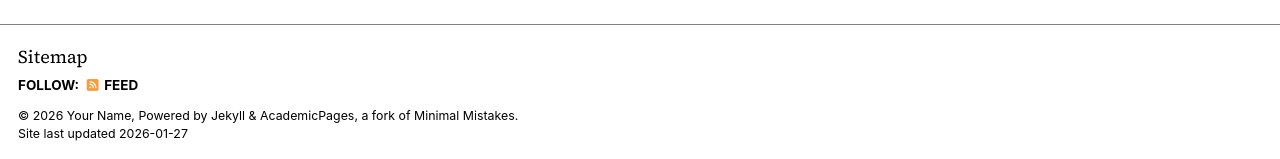
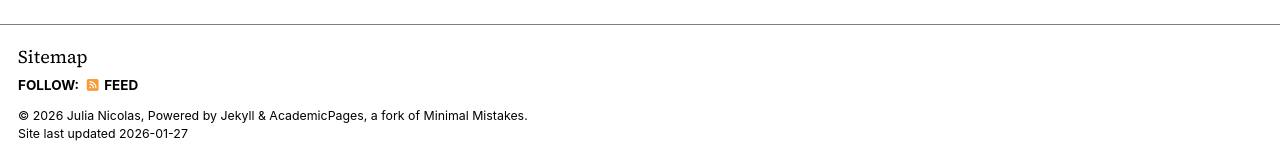
Before and after one commit to Julia-Nicolas/julia-nicolas.github.io, a Jekyll site: the page built from _pages/about.md, in a window 1280 px wide. Shown: the part 738-897 px from the top of the page. Built offline with Jekyll 4.4.1, drawn with Linux system fonts in a browser that asks for light colours; some web fonts are replaced; a script bundle is joined from its source files by our own code; library files that are not in the unit come from our copies.

Commit message:
Update _config.yml

```diff
--- a/_config.yml
+++ b/_config.yml
@@ -11,7 +11,7 @@ locale                   : "en-US"
 site_theme               : "contrast" # The available themes options are "default", "air", "sunrise", "mint", "dirt" and "contrast"
 title                    : "Julia Nicolas"
 title_separator          : "-"
-name                     : &name "Your Name"
+name                     : &name "Julia Nicolas"
 description              : &description "Your Name's academic portfolio"   # Update this with a general description of your site, this is the default if not overridden by a page
 url                      : https://julia-nicolas.github.io # The base hostname & protocol for your site e.g. "https://[your GitHub username].github.io",
                                                            # or if you already have some other page hosted on Github then use "https://[your GitHub username].github.io/[Your Repo Name]"
```
